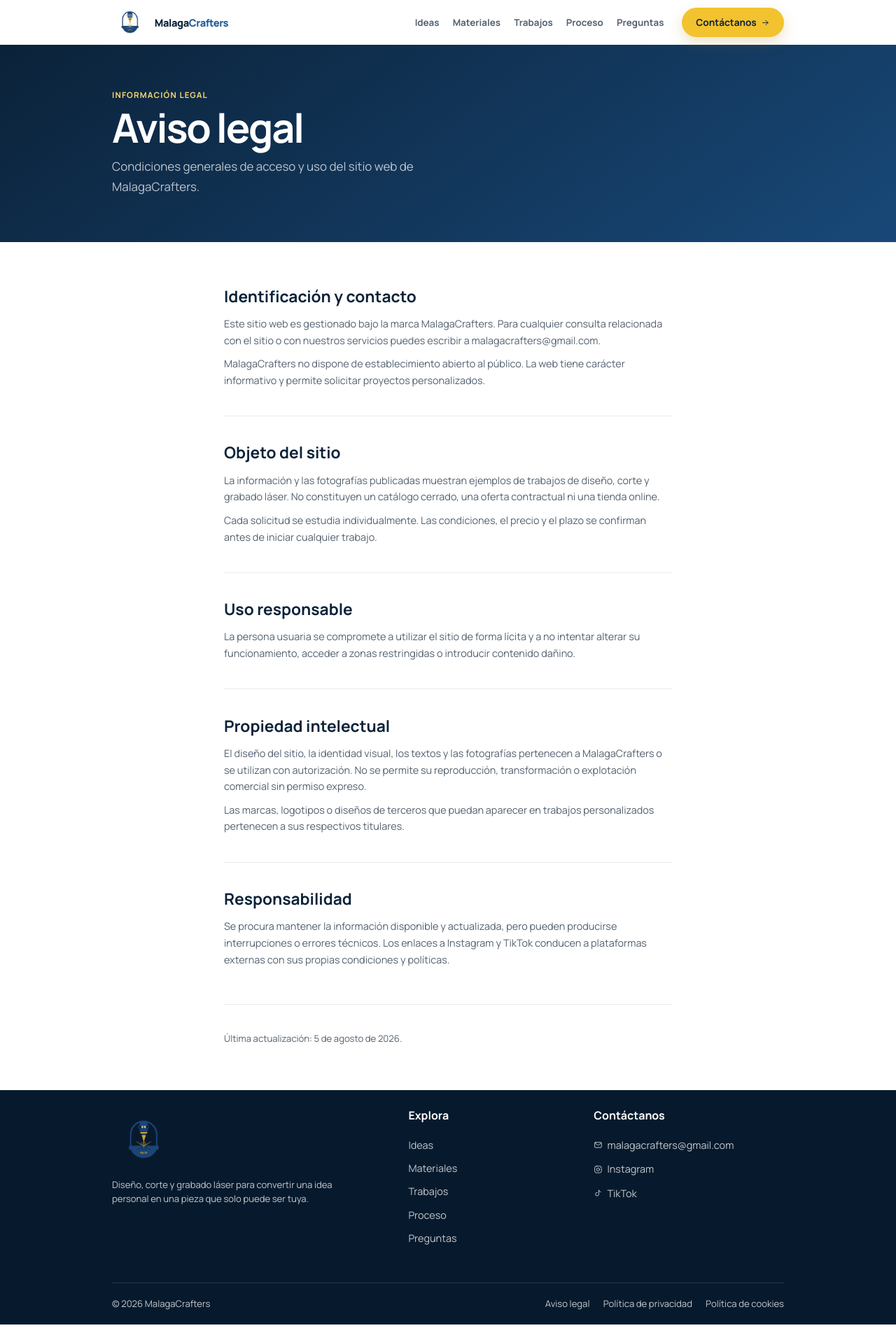
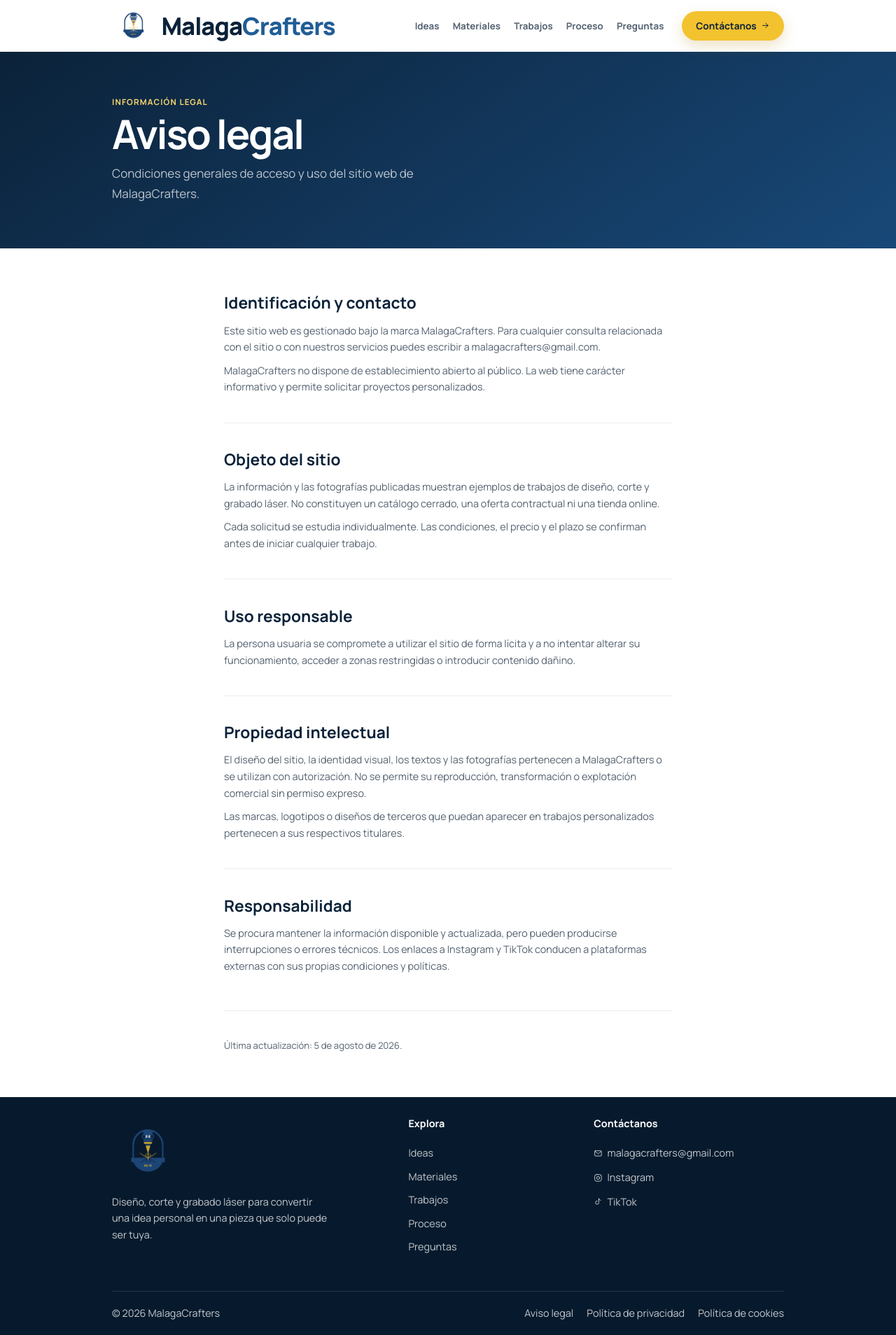
Before and after one commit to Raqueelaller/MalagaCrafters_Web, an Angular app: page /aviso-legal in a window 1280 px wide. Shown: the whole page at 70% size. Built offline with nearby package versions, Linux system fonts and the light colour scheme.

Commit message:
arreglo snavBar y colores varios

```diff
--- a/src/app/layout/footer/footer.scss
+++ b/src/app/layout/footer/footer.scss
@@ -3,6 +3,7 @@
 .footer {
   color: var(--color-white-76);
   background: var(--color-footer);
+  font: var(--font-body);
 }
 .footer__inner {
   @include mixins.container;
@@ -15,19 +16,20 @@
   max-width: 25rem;
 }
 .footer__brand img {
-  width: clamp(5.5rem, 9vw, 7rem);
+  width: clamp(6.5rem, 10vw, 8rem);
   height: auto;
   object-fit: contain;
   border-radius: var(--radius-md);
 }
 .footer__brand p {
   margin: var(--space-3) 0 0;
-  font: var(--font-body-sm);
+  font: inherit;
 }
 .footer h2 {
   margin: 0 0 var(--space-5);
   color: var(--color-white);
-  font: var(--font-h4);
+  font: inherit;
+  font-weight: 700;
 }
 .footer ul {
   display: grid;
@@ -61,7 +63,7 @@
   gap: var(--space-5);
   padding-block: var(--space-5);
   border-top: 1px solid var(--color-white-12);
-  font: var(--font-body-sm);
+  font: inherit;
 }
 .footer__bottom p {
   margin: 0;
@@ -90,14 +92,14 @@
     grid-column: 1 / -1;
   }
   .footer__brand img {
-    width: 5rem;
+    width: 6rem;
   }
   .footer h2 {
     margin-bottom: var(--space-3);
   }
   .footer ul {
     gap: var(--space-2);
-    font: var(--font-body-sm);
+    font: inherit;
   }
   .footer__bottom {
     align-items: flex-start;
--- a/src/app/layout/navbar/navbar.scss
+++ b/src/app/layout/navbar/navbar.scss
@@ -38,14 +38,14 @@
   gap: var(--space-3);
   color: var(--color-navy-950);
   border-radius: var(--radius-sm);
-  font-size: 1.145rem;
+  font-size: 2.7rem;
   font-weight: 750;
   letter-spacing: -0.03em;
   text-decoration: none;
 }
 
 .navbar__brand img {
-  width: clamp(3rem, 5vw, 4rem);
+  width: clamp(3.75rem, 5vw, 4.75rem);
   height: auto;
   object-fit: contain;
   flex: 0 0 auto;
@@ -161,7 +161,7 @@
     display: none;
   }
   .navbar__brand img {
-    width: 3.1rem;
+    width: 3.75rem;
   }
   .navbar__nav--open {
     visibility: visible;
@@ -188,10 +188,10 @@
   }
   .navbar__brand {
     gap: var(--space-2);
-    font-size: 1rem;
+    font-size: 2.1rem;
   }
   .navbar__brand img {
-    width: 2.7rem;
+    width: 3.35rem;
   }
   .navbar__brand span {
     line-height: 1.1;
--- a/src/styles.scss
+++ b/src/styles.scss
@@ -8,6 +8,7 @@
 }
 
 html {
+  overflow-x: clip;
   scroll-behavior: smooth;
   scroll-padding-top: calc(var(--header-height) + var(--space-4));
 }
@@ -21,6 +22,7 @@
 }
 
 body {
+  overflow-x: clip;
   min-width: 20rem;
   margin: 0;
   color: var(--color-text);
@@ -70,14 +72,20 @@
 }
 
 .section--white {
-  background: var(--color-white);
+  background:
+    radial-gradient(circle at 75% 20%, rgb(32 93 150 / 10%), transparent 34rem),
+    linear-gradient(145deg, var(--color-white), #f7faff 68%, #eef5fb);
 }
 .section--sand {
-  background: var(--color-white);
+  background:
+    radial-gradient(circle at 75% 20%, rgb(32 93 150 / 10%), transparent 34rem),
+    linear-gradient(145deg, var(--color-white), #f7faff 68%, #eef5fb);
 }
 .section--navy {
   color: var(--color-white);
-  background: var(--color-navy-950);
+  background:
+    radial-gradient(circle at 75% 20%, var(--color-blue-glow), transparent 34rem),
+    linear-gradient(145deg, var(--color-navy-950), var(--color-navy-850) 68%, var(--color-navy-650));
 }
 
 .skip-link {
@@ -133,7 +141,8 @@
 
   .mobile-carousel__controls {
     display: flex;
-    justify-content: flex-end;
+    align-items: center;
+    justify-content: center;
     gap: var(--space-3);
     margin-top: var(--space-4);
   }
@@ -149,9 +158,33 @@
     border-radius: 50%;
     background: var(--color-white);
     box-shadow: var(--shadow-sm);
-    font-size: 1.35rem;
+    font-size: 0;
     line-height: 1;
     cursor: pointer;
+  }
+
+  .mobile-carousel__controls button::before {
+    width: 0.65rem;
+    height: 0.65rem;
+    border-top: 2px solid currentColor;
+    border-right: 2px solid currentColor;
+    content: '';
+  }
+
+  .mobile-carousel__controls button:first-child::before {
+    transform: translateX(0.1rem) rotate(-135deg);
+  }
+
+  .mobile-carousel__controls button:last-child::before {
+    transform: translateX(-0.1rem) rotate(45deg);
+  }
+
+  .categories,
+  .materials,
+  .gallery,
+  .benefits {
+    max-width: 100%;
+    overscroll-behavior-inline: contain;
   }
 
   .mobile-carousel__controls button:focus-visible {
--- a/src/styles/abstracts/_tokens.scss
+++ b/src/styles/abstracts/_tokens.scss
@@ -68,7 +68,7 @@
   --container: 75rem;
   --container-narrow: 50rem;
   --gutter: clamp(1.25rem, 4vw, 3rem);
-  --header-height: 5rem;
+  --header-height: 5.75rem;
 
   --font-family: 'Manrope', 'Segoe UI', Arial, sans-serif;
   --font-hero: 700 clamp(2.75rem, 7vw, 5.75rem) / 0.98 var(--font-family);
@@ -90,7 +90,7 @@
 
 @media (max-width: 48rem) {
   :root {
-    --header-height: 4.5rem;
+    --header-height: 5.25rem;
     --gutter: clamp(1rem, 5vw, 1.5rem);
     --space-9: 4rem;
     --space-10: 4.5rem;
```
